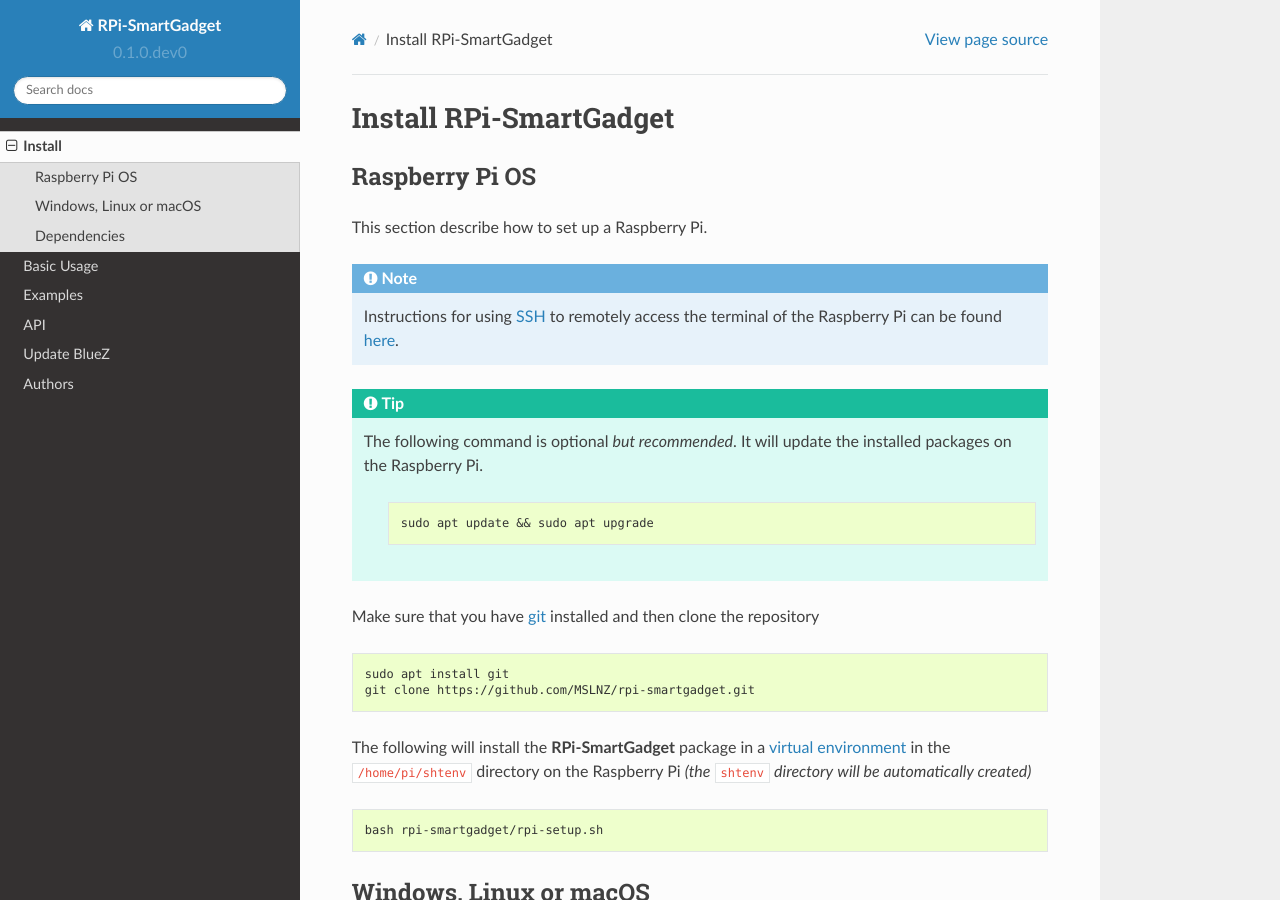
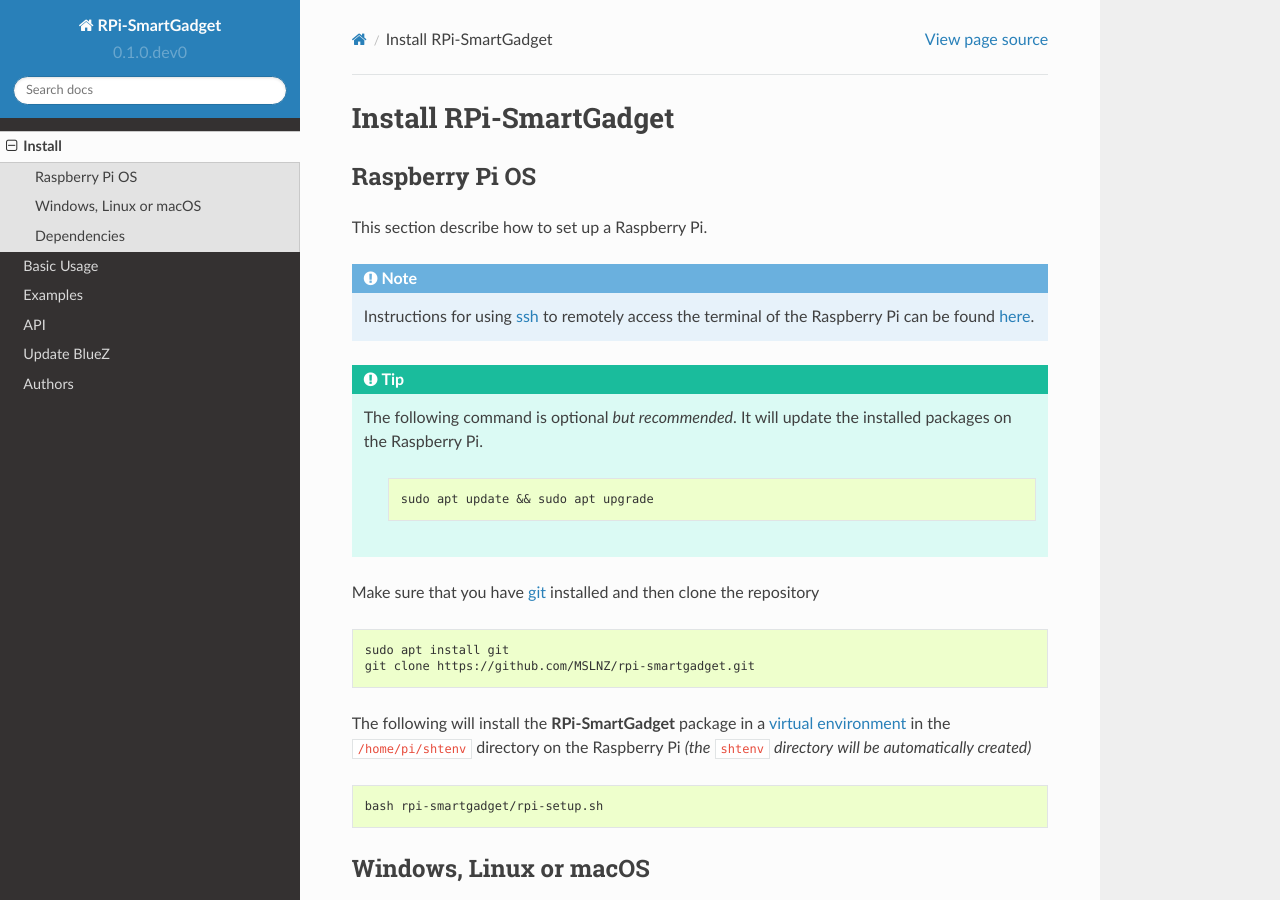
Before and after one commit to MSLNZ/rpi-smartgadget, a Sphinx documentation site: the page built from docs/install.rst, in a window 1280 px wide and 900 px high. Built offline with Sphinx 7.4.7 and the Read the Docs theme 2.0.0, drawn with Linux system fonts in a browser that asks for light colours; pages that are not in the unit, such as notebooks, are missing from menus.

Commit message:
make the ssh link be lowercase

```diff
--- a/docs/install.rst
+++ b/docs/install.rst
@@ -9,7 +9,7 @@
 This section describe how to set up a Raspberry Pi.
 
 .. note::
-   Instructions for using SSH_ to remotely access the terminal of the Raspberry Pi
+   Instructions for using ssh_ to remotely access the terminal of the Raspberry Pi
    can be found `here <ssh_instructions_>`_.
 
 .. tip::
@@ -66,6 +66,6 @@
 
 .. _bluepy: https://ianharvey.github.io/bluepy-doc/
 .. _virtual environment: https://docs.python.org/3/tutorial/venv.html
-.. _SSH: https://www.ssh.com/ssh/
+.. _ssh: https://www.ssh.com/ssh/
 .. _ssh_instructions: https://www.raspberrypi.org/documentation/remote-access/ssh/
 .. _git: https://git-scm.com/
```
